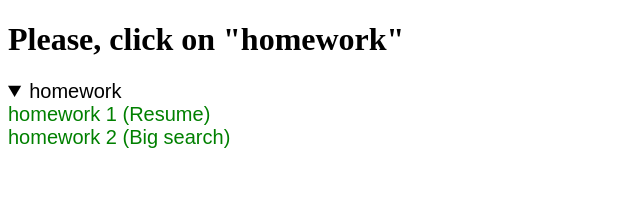
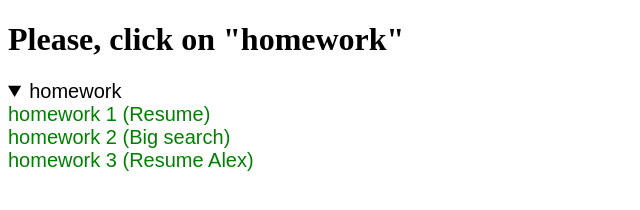
Before and after one commit to borysrohulia/homework, a plain HTML site: page index.html in a window 1280 px wide. Both pictures are taken after a click on the heading "homework". Shown: the whole page, without its empty margins (0-640 px from the left). Drawn offline with Linux system fonts and the light colour scheme.

Commit message:
hw 3 final

```diff
--- a/index.html
+++ b/index.html
@@ -10,7 +10,8 @@
     <details>
         <summary title="Тут вся домашка">homework</summary>
         <a href="lesson1/lesson1.html" target="blanc">homework 1 (Resume)</a><br>
-        <a href="lesson2/search.html" target="blanc">homework 2 (Big search)</a>
+        <a href="lesson2/search.html" target="blanc">homework 2 (Big search)</a><br>
+        <a href="lesson3/index.html" target="blanc">homework 3 (Resume Alex)</a>
     </details>
 </body>
 </html>
```
